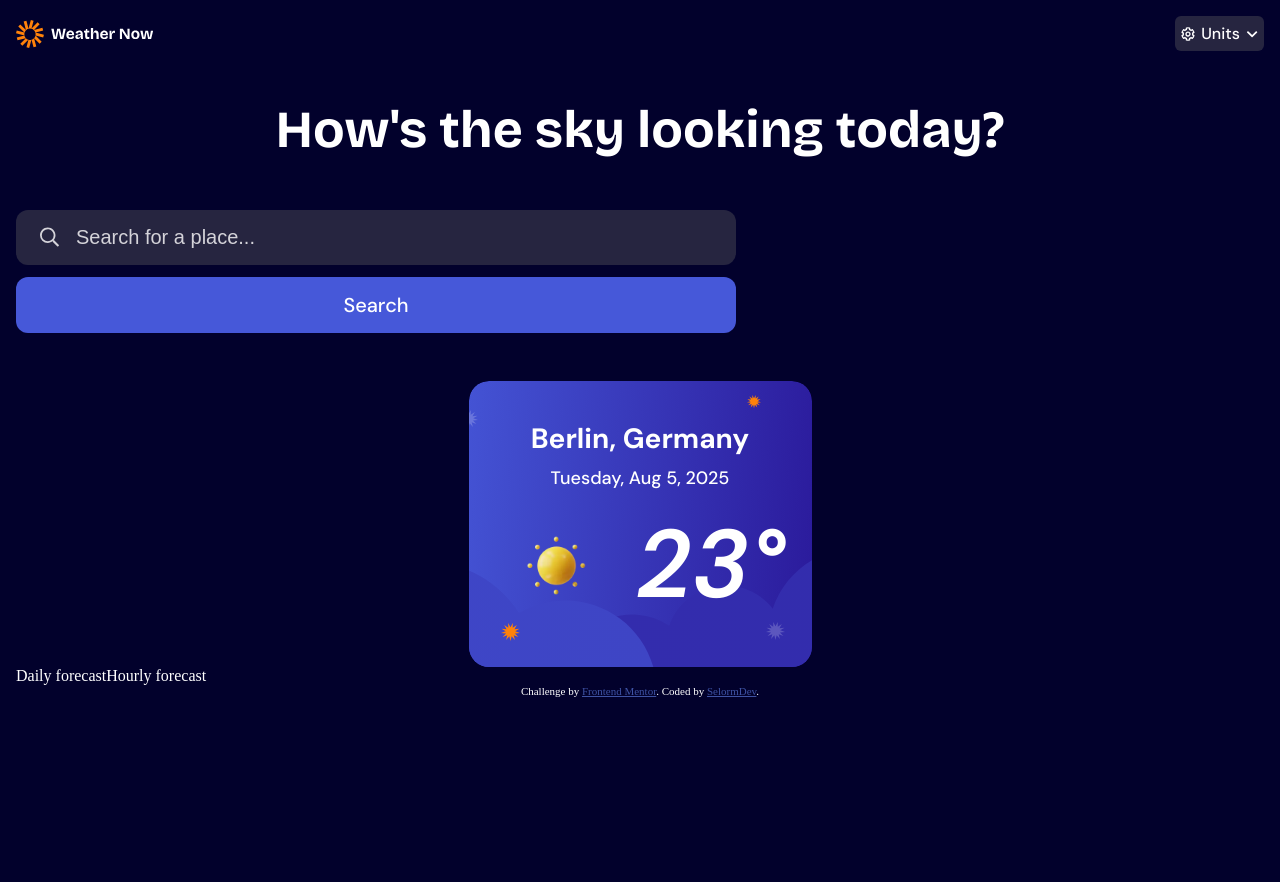
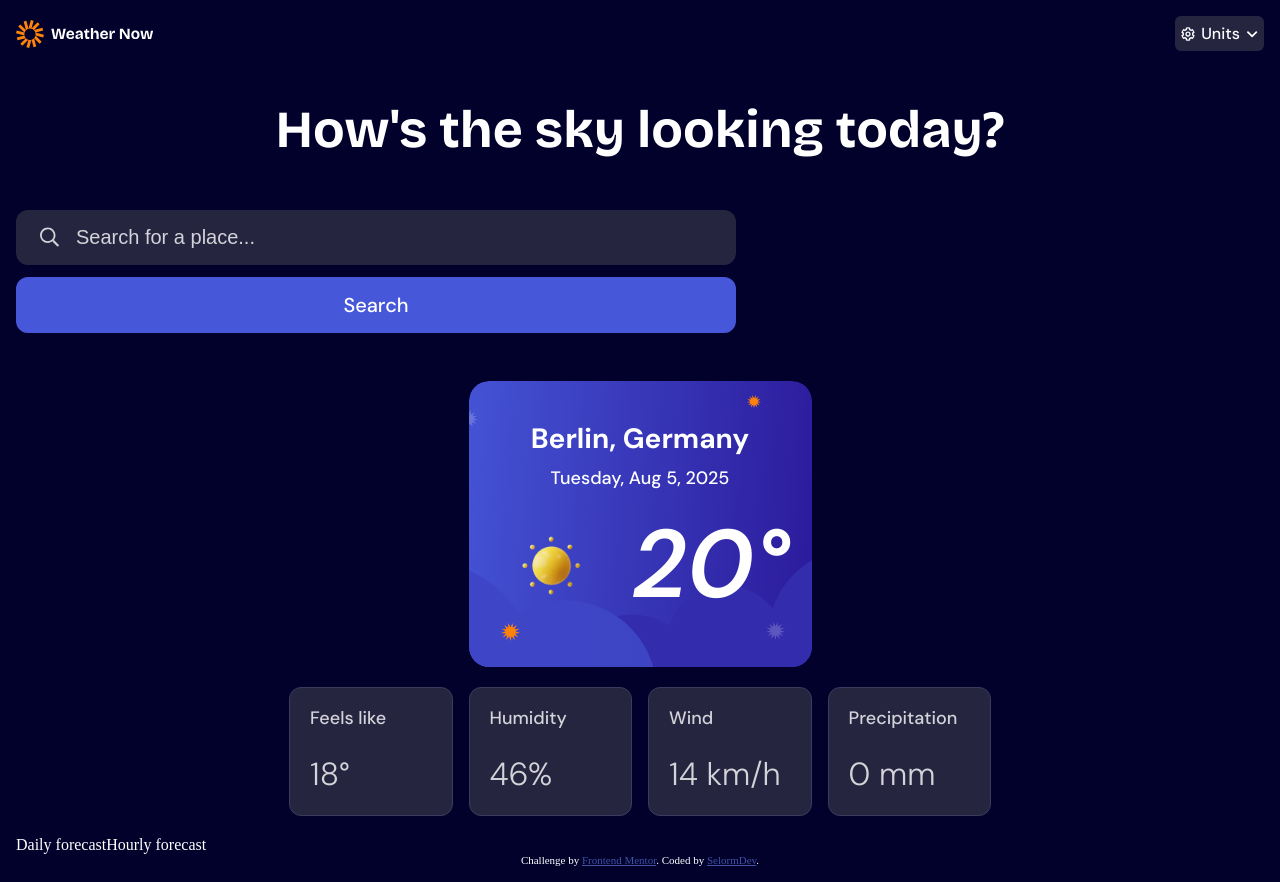
Before and after one commit to SelormDev/Weather-App, a React (Vite) app: page / in a window 1280 px wide. Before the commit the page ends 800 px from the top, so only its background shows below. Built offline with nearby package versions, Linux system fonts and the light colour scheme.

Commit message:
feat: Add weather variable components to the main UI

```diff
--- a/src/App.css
+++ b/src/App.css
@@ -7,6 +7,7 @@
  h1 {
    text-align: center;
    margin: var(--spacing-600) 0;
+   align-self: stretch;
  }
 
  .search-form {
@@ -65,12 +66,12 @@
 
    .search-button {
      display: flex;
-     padding: var(--spacing-200, 16px) var(--spacing-300, 24px);
+     padding: var(--spacing-200) var(--spacing-300);
      justify-content: center;
      align-items: center;
-     gap: var(--spacing-200, 16px);
+     gap: var(--spacing-200);
      align-self: stretch;
-     border-radius: var(--corner-radius-12, 12px);
+     border-radius: var(--corner-radius-12);
      background: var(--colors-blue-500, #4658D9);
    }
 
@@ -81,11 +82,11 @@
    width: 343px;
    height: 286px;
    margin: 0 auto;
-   padding: var(--spacing-1000, 80px) var(--spacing-300, 24px);
+   padding: var(--spacing-1000) var(--spacing-300);
    flex-direction: column;
    justify-content: center;
    align-items: center;
-   gap: var(--spacing-200, 16px);
+   gap: var(--spacing-200);
    background-image: url('./assets/images/bg-today-small.svg');
 
    .location-info {
@@ -109,9 +110,22 @@
    }
  }
 
+ .weather-variables {
+   margin: var(--spacing-250) auto;
+   display: flex;
+   justify-content: center;
+   align-items: center;
+   align-content: center;
+   gap: 16px var(--spacing-200, 16px);
+   align-self: stretch;
+   flex-wrap: wrap;
+
+ }
+
  .logo {
    width: 138px;
  }
+
 
  .attribution {
    font-size: 11px;
--- a/src/App.jsx
+++ b/src/App.jsx
@@ -3,6 +3,7 @@ import Logo from "./assets/images/logo.svg";
 import SearchIcon from "./assets/images/icon-search.svg";
 import SunnyTemperatureIcon from "./assets/images/icon-sunny.webp";
 import "./App.css";
+import WeatherVariable from "./components/weather-variable";
 
 /**
  * Root React component that renders a static weather-dashboard UI skeleton.
@@ -48,8 +49,14 @@ function App() {
             alt="Sunny Temperature Icon"
             className="temperature-icon"
           />
-          <span className="temperature text-preset-1">23°</span>
+          <span className="temperature text-preset-1">20°</span>
         </div>
+      </div>
+      <div className="weather-variables">
+        <WeatherVariable label="Feels like" value="18°" />
+        <WeatherVariable label="Humidity" value="46%" />
+        <WeatherVariable label="Wind" value="14 km/h" />
+        <WeatherVariable label="Precipitation" value="0 mm" />
       </div>
       Daily forecast
       {/* Insert daily forecast for the next 7 days here */}
```
